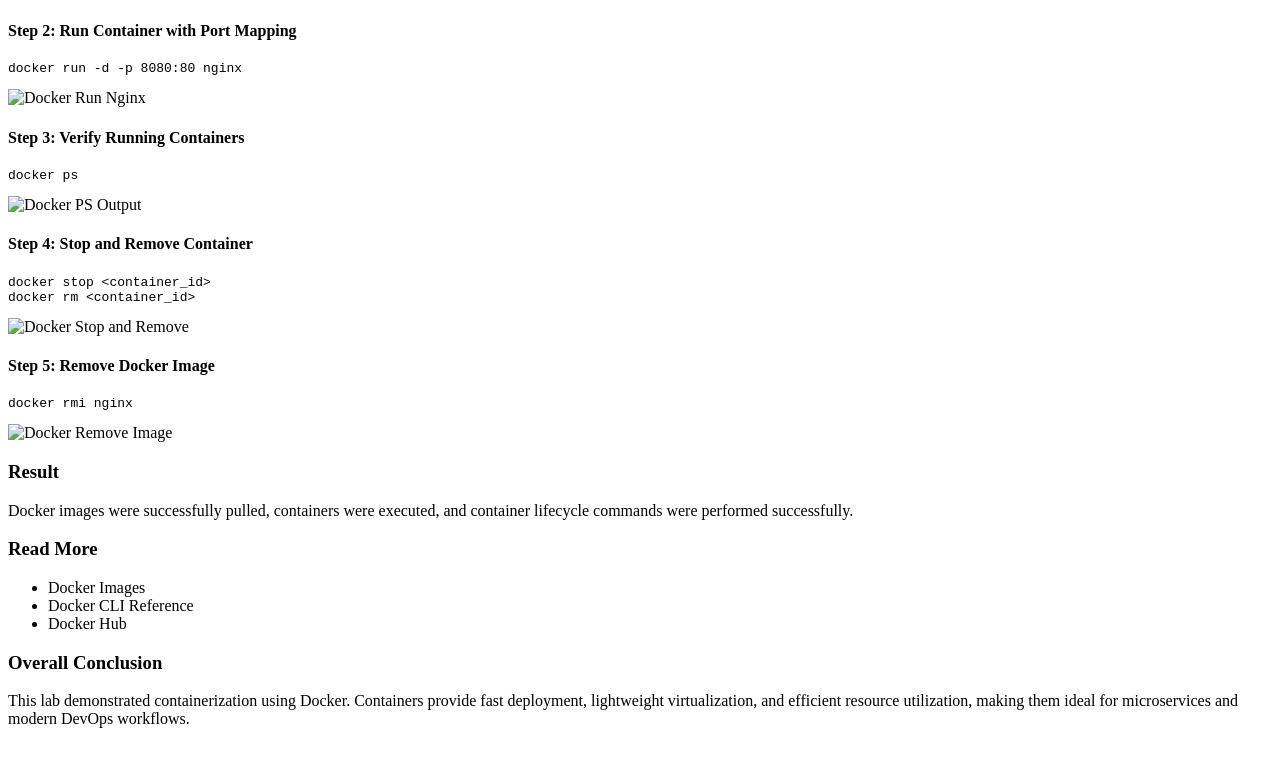
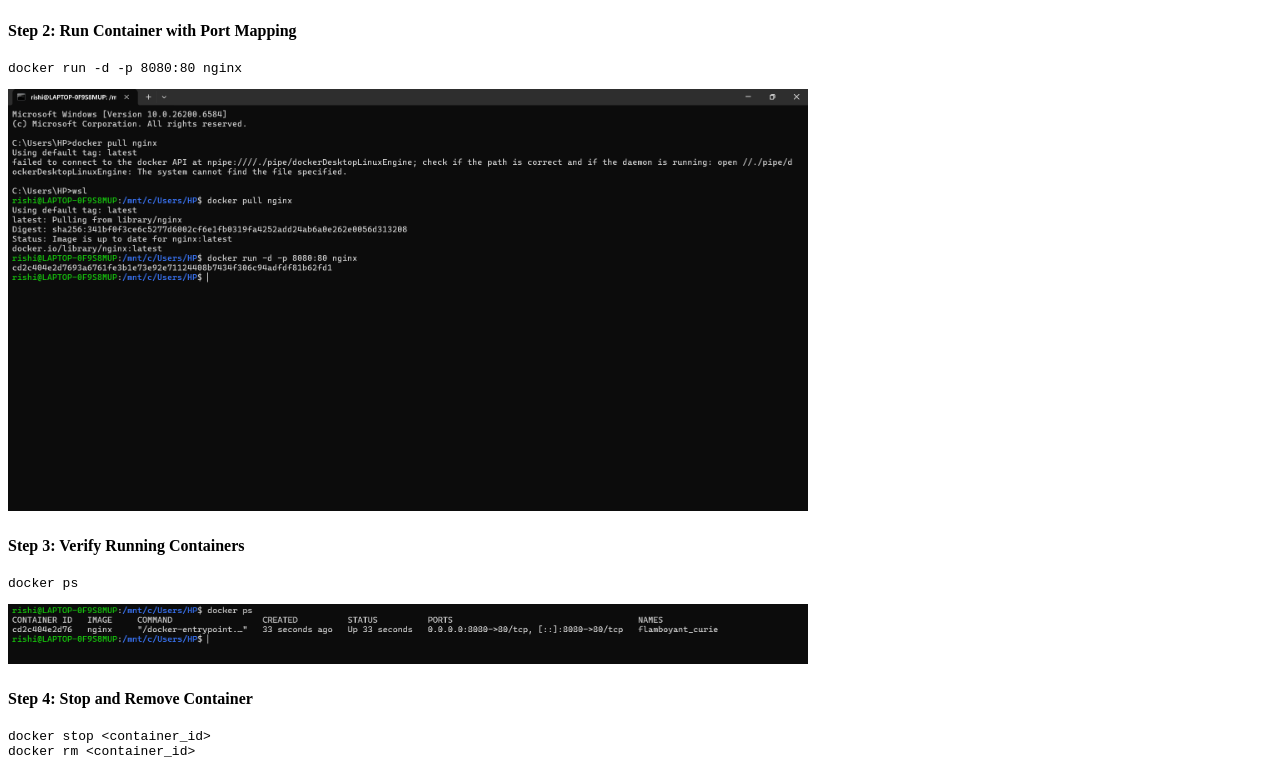
Before and after one commit to rishiraj570/containerization-devops-, a plain HTML site: page devops-lab/EXP2/experiment2.html in a window 1280 px wide. Shown: the part 900-1662 px from the top of the page. Drawn offline with Linux system fonts and the light colour scheme.

Commit message:
Update experiment2.html

```diff
--- a/devops-lab/EXP2/experiment2.html
+++ b/devops-lab/EXP2/experiment2.html
@@ -33,26 +33,26 @@ docker pull nginx
 <pre>
 docker run -d -p 8080:80 nginx
 </pre>
-<img src="images/s2.png" width="800" alt="Docker Run Nginx">
+<img src="images/a2.png" width="800" alt="Docker Run Nginx">
 
 <h4>Step 3: Verify Running Containers</h4>
 <pre>
 docker ps
 </pre>
-<img src="images/s3.png" width="800" alt="Docker PS Output">
+<img src="images/a3.png" width="800" alt="Docker PS Output">
 
 <h4>Step 4: Stop and Remove Container</h4>
 <pre>
 docker stop &lt;container_id&gt;
 docker rm &lt;container_id&gt;
 </pre>
-<img src="images/s4.png" width="800" alt="Docker Stop and Remove">
+<img src="images/a4.png" width="800" alt="Docker Stop and Remove">
 
 <h4>Step 5: Remove Docker Image</h4>
 <pre>
 docker rmi nginx
 </pre>
-<img src="images/s5.png" width="800" alt="Docker Remove Image">
+<img src="images/a5.png" width="800" alt="Docker Remove Image">
 
 <h3>Result</h3>
 <p>
```
